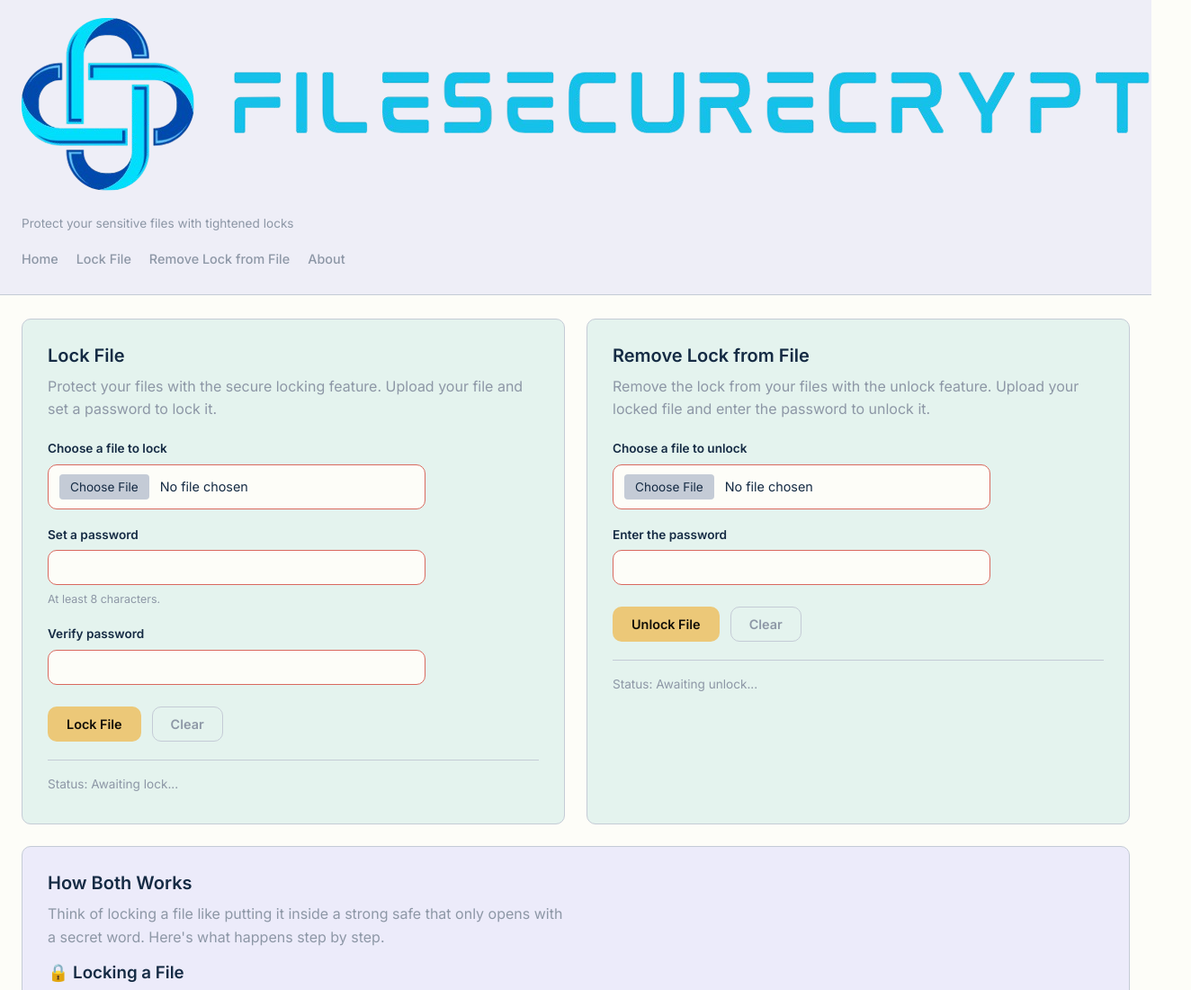
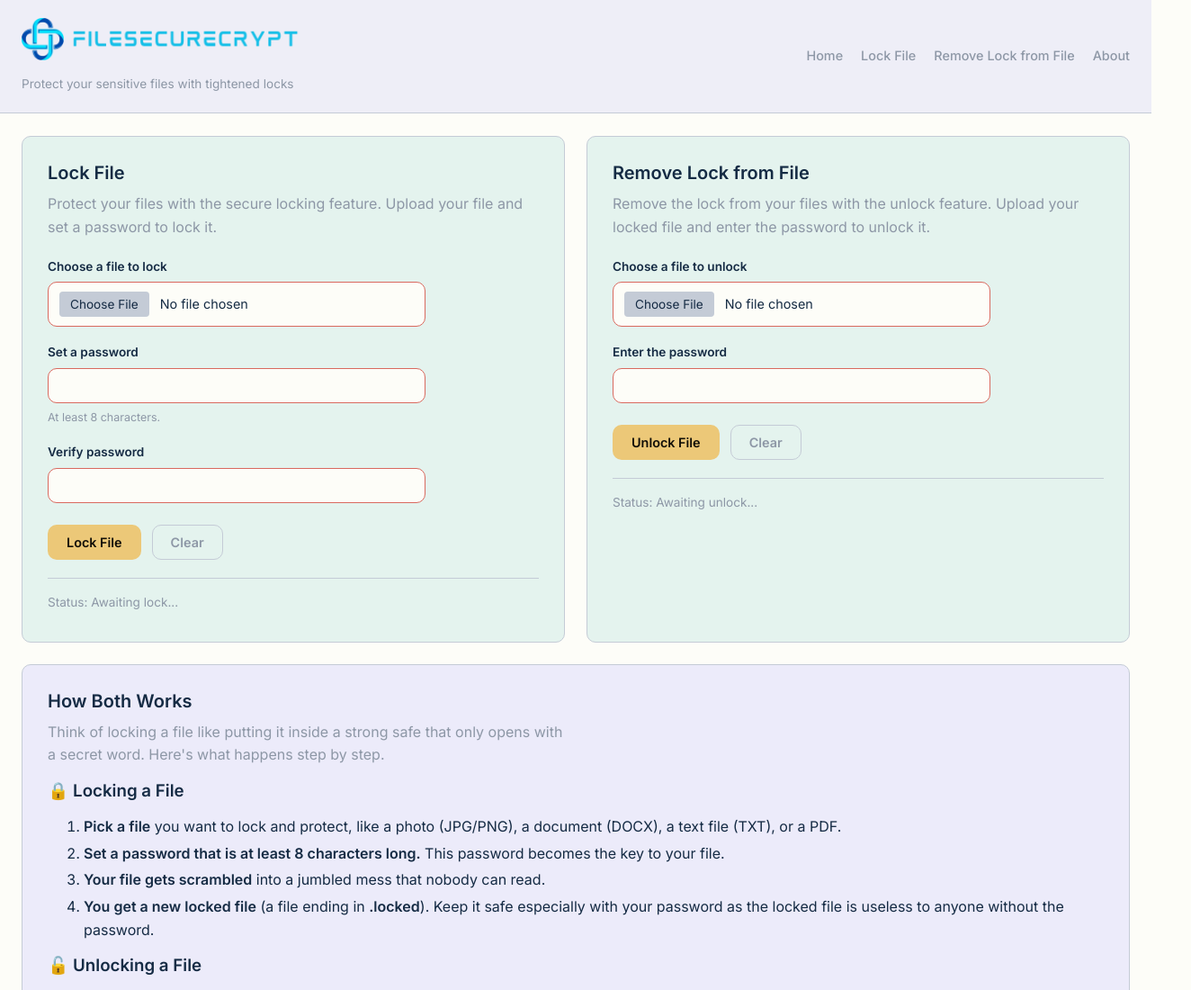
Before and after one commit to gjmledesma/FileSecureCrypt, a plain HTML site: page index.html in a window 1280 px wide. Shown: the top 1100 px of the page at 90% size, 1324 px wide, since content can reach past the window. Drawn offline with Linux system fonts and the light colour scheme; files whose address does not match are found by name.

Commit message:
Update styles.css

```diff
--- a/css/styles.css
+++ b/css/styles.css
@@ -104,16 +104,14 @@ select:focus-visible {
     gap: 10px 32px;
 }
 
-.brand {
-    display: flex;
-    flex-direction: column;
-    gap: 2px;
+.brand h1 {
+    margin: 3;
 }
 
-#heading {
-    font-size: 1.5rem;
-    letter-spacing: -0.01em;
-    margin: 0;
+.brand h1 img {
+    max-height: 47px;
+    width: auto;
+    display: block;
 }
 
 .tagline {
```
